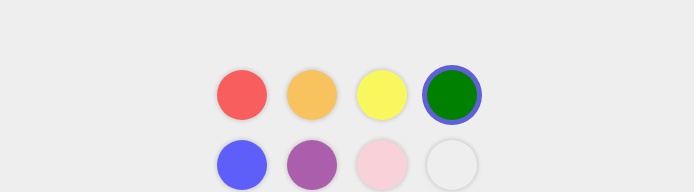
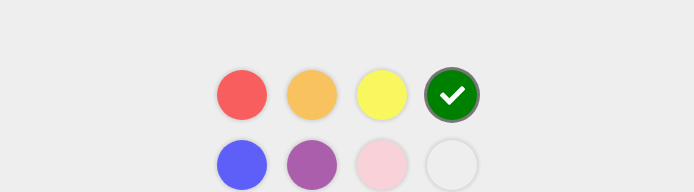
Before and after one commit to tonybatty/random-color-generator, a React (Create React App) app: page / in a window 1280 px wide. Shown: the part 590-782 px from the top of the page, without its empty margins (293-987 px from the left). Built offline with nearby package versions, Linux system fonts and the light colour scheme.

Commit message:
add check image to selectedd button

```diff
--- a/src/pages/Home.css
+++ b/src/pages/Home.css
@@ -41,6 +41,10 @@
 }
 
 .hue-button--selected {
-  box-shadow: 0 0 0 5px rgba(0, 0, 200, 0.6);
+  box-shadow: 0 0 0 3px rgba(0, 0, 0, 0.5);
   opacity: 1;
+  background-image: url("/assets/check-solid.svg");
+  background-size: 50%;
+  background-repeat: no-repeat;
+  background-position: 50%;
 }
--- a/src/pages/Home.js
+++ b/src/pages/Home.js
@@ -45,12 +45,10 @@ export default class Home extends Component {
     if (this.state.hue !== hue) {
       this.setState({
         hue,
-        color: randomColor({ hue }),
       })
     } else {
       this.setState({
         hue: "",
-        color: randomColor(),
       })
     }
   }
@@ -73,7 +71,9 @@ export default class Home extends Component {
                   ? "hue-button hue-button--selected"
                   : "hue-button"
               }
-              style={{ backgroundColor: hue }}
+              style={{
+                backgroundColor: hue,
+              }}
               onClick={(e) => this.clickHue(e, hue)}
             ></div>
           ))}
```
Also changed, not shown: public/assets/check-solid.svg (added).
